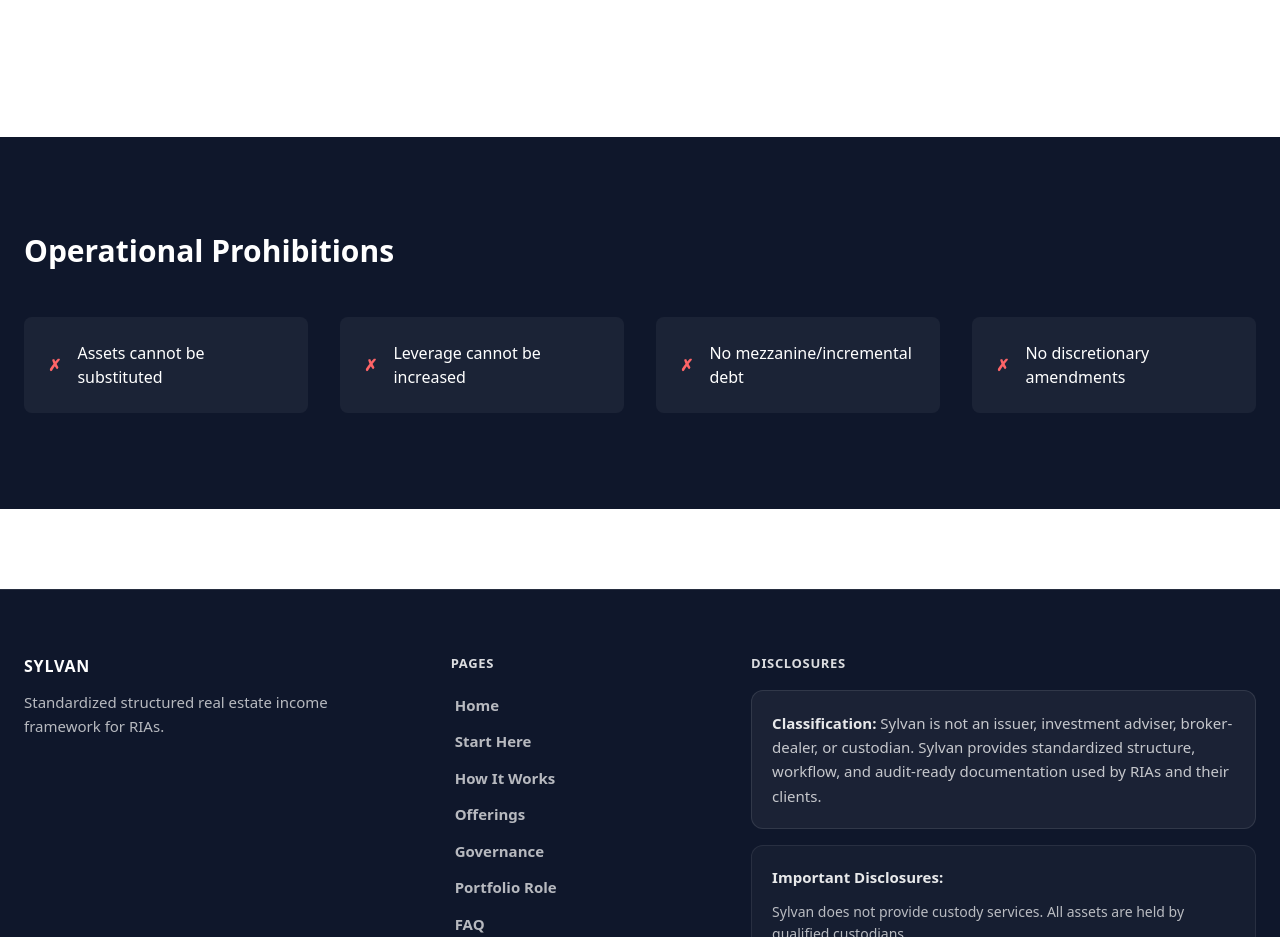
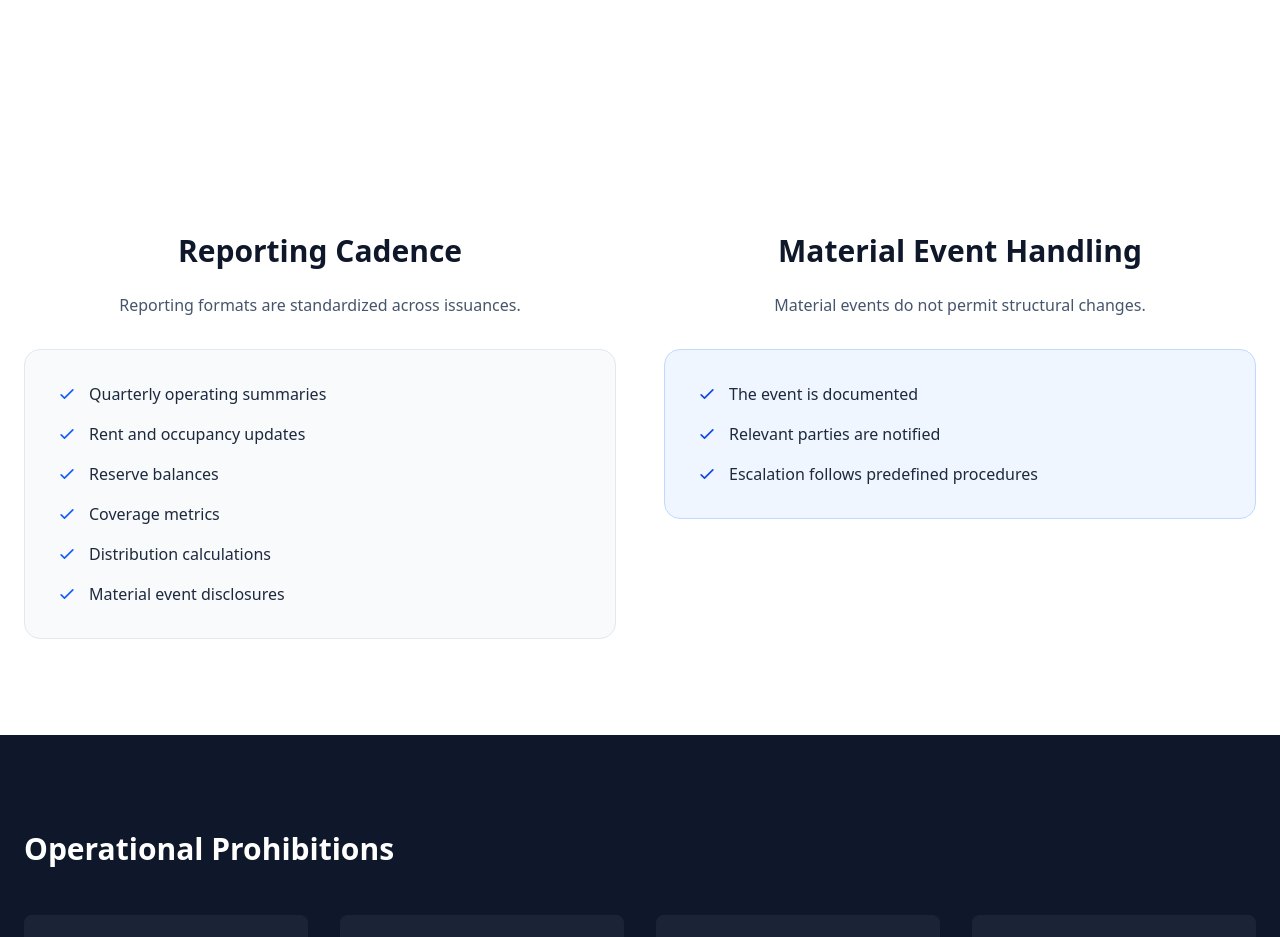
Before and after one commit to Glynac-AI/Sylvian-website, a Next.js app: page /operations in a window 1280 px wide. Shown: the part 1580-2517 px from the top of the page. Built offline with nearby package versions, Linux system fonts and the light colour scheme.

Commit message:
Added missing components in operations and governance

```diff
--- a/app/(governance)/governance/page.tsx
+++ b/app/(governance)/governance/page.tsx
@@ -1,5 +1,6 @@
 import GovernanceHero from '@/components/governance/GovernanceHero'
 import CIOFramework from '@/components/governance/CIOFramework'
+import StandardsSection from '@/components/governance/StandardsSection'
 import ComplianceControls from '@/components/governance/ComplianceControls'
 import ExamNarrative from '@/components/governance/ExamNarrative'
 
@@ -8,6 +9,7 @@ export default function GovernancePage() {
         <>
             <GovernanceHero />
             <CIOFramework />
+            <StandardsSection />
             <ComplianceControls />
             <ExamNarrative />
         </>
--- a/app/(governance)/operations/page.tsx
+++ b/app/(governance)/operations/page.tsx
@@ -1,5 +1,6 @@
 import OperationsHero from '@/components/operations/OperationsHero'
 import StepsSection from '@/components/operations/StepsSection'
+import ReportingSection from '@/components/operations/ReportingSection'
 import Prohibitions from '@/components/operations/Prohibitions'
 
 export default function OperationsPage() {
@@ -7,6 +8,7 @@ export default function OperationsPage() {
         <>
             <OperationsHero />
             <StepsSection />
+            <ReportingSection />
             <Prohibitions />
         </>
     )
--- /dev/null
+++ b/components/governance/StandardsSection.tsx
@@ -0,0 +1,73 @@
+import Reveal from '@/components/layout/Reveal'
+
+export default function StandardsSection() {
+    return (
+        <section className="bg-slate-50 px-6 py-24">
+            <div className="mx-auto max-w-[1280px]">
+                <div className="grid gap-8 lg:grid-cols-2">
+
+                    {/* Issuer Qualification Standards */}
+                    <Reveal>
+                        <div className="flex h-full flex-col rounded-2xl border border-slate-200 bg-white p-8">
+                            <h3 className="mb-6 text-xl font-bold text-slate-900">Issuer Qualification Standards</h3>
+                            <p className="mb-6 text-slate-600">Issuers must demonstrate discipline through:</p>
+                            <ul className="mb-8 space-y-3">
+                                {[
+                                    "Meaningful retained equity in a first-loss position",
+                                    "Consistent leverage practices",
+                                    "Standardized reporting capabilities",
+                                    "Willingness to operate within fixed governance constraints"
+                                ].map((item, i) => (
+                                    <li key={i} className="flex items-start gap-3 rounded-lg bg-slate-50 p-3">
+                                        <div className="mt-1 flex h-5 w-5 shrink-0 items-center justify-center rounded-full bg-slate-900 text-[10px] font-bold text-white">
+                                            ✓
+                                        </div>
+                                        <span className="text-sm font-medium text-slate-700">{item}</span>
+                                    </li>
+                                ))}
+                            </ul>
+
+                            <div className="mt-auto flex items-start gap-2 text-sm font-semibold text-slate-900">
+                                {/* Inline SVG Arrow instead of Lucide */}
+                                <svg className="mt-0.5 h-4 w-4 shrink-0 text-blue-600" fill="none" viewBox="0 0 24 24" stroke="currentColor" strokeWidth={2}>
+                                    <path strokeLinecap="round" strokeLinejoin="round" d="M14 5l7 7m0 0l-7 7m7-7H3" />
+                                </svg>
+                                <span>Issuers that require flexibility outside the Sylvan framework are not eligible.</span>
+                            </div>
+                        </div>
+                    </Reveal>
+
+                    {/* Portfolio Controls */}
+                    <Reveal delay={200}>
+                        <div className="flex h-full flex-col rounded-2xl border border-slate-200 bg-white p-8">
+                            <h3 className="mb-6 text-xl font-bold text-slate-900">Portfolio Controls</h3>
+                            <p className="mb-6 text-slate-600">Firms may establish portfolio-level controls, including:</p>
+                            <ul className="mb-8 space-y-3">
+                                {[
+                                    "Maximum allocation per issuance",
+                                    "Issuer concentration limits",
+                                    "Geographic or asset-type constraints"
+                                ].map((item, i) => (
+                                    <li key={i} className="flex items-start gap-3 rounded-lg bg-slate-50 p-3">
+                                        <div className="mt-1 flex h-5 w-5 shrink-0 items-center justify-center rounded-full bg-slate-900 text-[10px] font-bold text-white">
+                                            ✓
+                                        </div>
+                                        <span className="text-sm font-medium text-slate-700">{item}</span>
+                                    </li>
+                                ))}
+                            </ul>
+
+                            <div className="mt-auto flex items-start gap-2 text-sm font-semibold text-slate-900">
+                                {/* Inline SVG Arrow instead of Lucide */}
+                                <svg className="mt-0.5 h-4 w-4 shrink-0 text-blue-600" fill="none" viewBox="0 0 24 24" stroke="currentColor" strokeWidth={2}>
+                                    <path strokeLinecap="round" strokeLinejoin="round" d="M14 5l7 7m0 0l-7 7m7-7H3" />
+                                </svg>
+                                <span>Allocations outside defined parameters require explicit approval and documentation.</span>
+                            </div>
+                        </div>
+                    </Reveal>
+                </div>
+            </div>
+        </section>
+    )
+}
--- /dev/null
+++ b/components/operations/ReportingSection.tsx
@@ -0,0 +1,74 @@
+import Reveal from '@/components/layout/Reveal'
+
+export default function ReportingSection() {
+    return (
+        <section className="bg-white px-6 py-24">
+            <div className="mx-auto max-w-[1280px]">
+                <div className="grid gap-12 lg:grid-cols-2">
+
+                    {/* Reporting Cadence */}
+                    <Reveal>
+                        <div className="text-center">
+                            <h2 className="mb-6 text-3xl font-bold text-slate-900">
+                                Reporting Cadence
+                            </h2>
+                            <p className="mb-8 text-slate-600">
+                                Reporting formats are standardized across issuances.
+                            </p>
+                            <div className="rounded-2xl border border-slate-200 bg-slate-50 p-8">
+                                <ul className="space-y-4 text-left">
+                                    {[
+                                        "Quarterly operating summaries",
+                                        "Rent and occupancy updates",
+                                        "Reserve balances",
+                                        "Coverage metrics",
+                                        "Distribution calculations",
+                                        "Material event disclosures"
+                                    ].map((item) => (
+                                        <li key={item} className="flex items-center gap-3">
+                                            {/* Inline SVG Check */}
+                                            <svg className="h-5 w-5 shrink-0 text-blue-600" fill="none" viewBox="0 0 24 24" stroke="currentColor" strokeWidth={2}>
+                                                <path strokeLinecap="round" strokeLinejoin="round" d="M5 13l4 4L19 7" />
+                                            </svg>
+                                            <span className="font-medium text-slate-800">{item}</span>
+                                        </li>
+                                    ))}
+                                </ul>
+                            </div>
+                        </div>
+                    </Reveal>
+
+                    {/* Material Event Handling */}
+                    <Reveal delay={200}>
+                        <div className="text-center">
+                            <h2 className="mb-6 text-3xl font-bold text-slate-900">
+                                Material Event Handling
+                            </h2>
+                            <p className="mb-8 text-slate-600">
+                                Material events do not permit structural changes.
+                            </p>
+                            <div className="rounded-2xl border border-blue-200 bg-blue-50 p-8">
+                                <ul className="space-y-4 text-left">
+                                    {[
+                                        "The event is documented",
+                                        "Relevant parties are notified",
+                                        "Escalation follows predefined procedures"
+                                    ].map((item) => (
+                                        <li key={item} className="flex items-center gap-3">
+                                            {/* Inline SVG Check - Darker Blue */}
+                                            <svg className="h-5 w-5 shrink-0 text-blue-700" fill="none" viewBox="0 0 24 24" stroke="currentColor" strokeWidth={2}>
+                                                <path strokeLinecap="round" strokeLinejoin="round" d="M5 13l4 4L19 7" />
+                                            </svg>
+                                            <span className="font-medium text-slate-800">{item}</span>
+                                        </li>
+                                    ))}
+                                </ul>
+                            </div>
+                        </div>
+                    </Reveal>
+
+                </div>
+            </div>
+        </section>
+    )
+}
```
